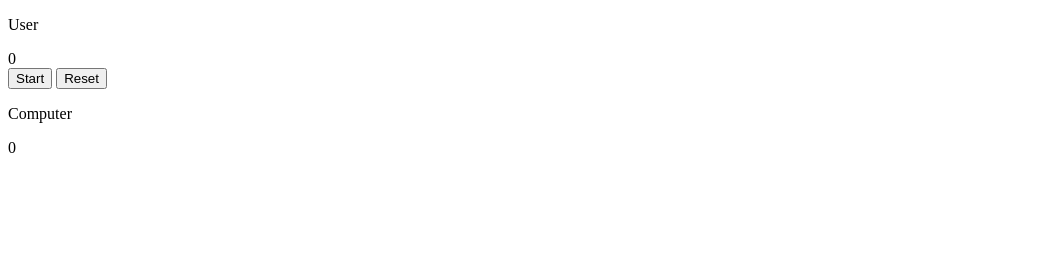
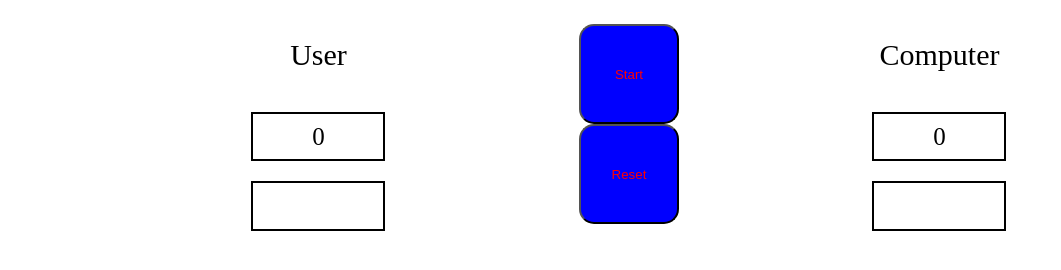
Before and after one commit to Anakan543/testworksite3.github.io, a plain HTML site: page index.html in a window 1280 px wide. Shown: the whole page, without its empty margins (0-1061 px from the left). Drawn offline with Linux system fonts and the light colour scheme.

Commit message:
Update index.html

```diff
--- a/index.html
+++ b/index.html
@@ -3,7 +3,7 @@
   <head>
     <meta charset="utf-8">
     <title>Лабороторна работа №8</title>
-    <link rel="stylesheet" href="css/style.css">
+    <link rel="stylesheet" href="css/stryle.css">
 
   </head>
   <body>
```
